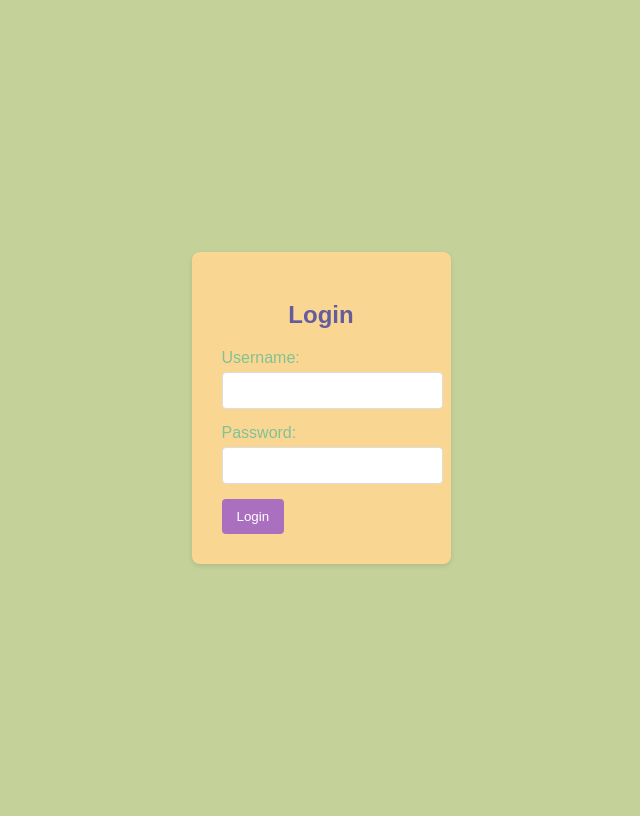
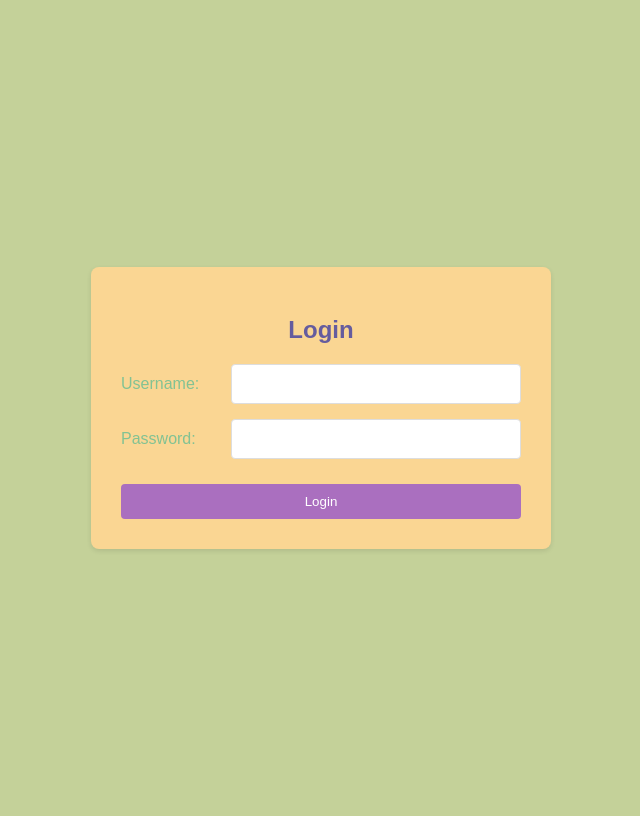
Before and after one commit to SeoulX/BingBong_AI, a Django app: page / in a window 1280 px wide. Shown: the whole page, without its empty margins (319-959 px from the left). Run offline with Django 5.2, Linux system fonts and the light colour scheme.

Commit message:
Fix Login - Drian

```diff
--- a/bingbong_dev/bingbong_devapp/static/bingbong_webapp/css/login.css
+++ b/bingbong_dev/bingbong_devapp/static/bingbong_webapp/css/login.css
@@ -12,6 +12,7 @@ body {
     padding: 30px;
     border-radius: 8px;
     box-shadow: 0 2px 5px rgba(0, 0, 0, 0.1);
+    width: 400px; /* Set a specific width for the form container */
   }
 
   h2 {
@@ -21,21 +22,26 @@ body {
   }
 
   .input-group {
+    display: flex; /* Enable Flexbox for input groups */
+    align-items: center; /* Align label and input vertically */
     margin-bottom: 15px;
   }
 
   label {
-    display: block;
-    margin-bottom: 5px;
+    width: 100px; /* Set a fixed width for labels */
     color: #82C293; /* Dark Sea Green */
+    text-align: left;
   }
 
   input[type="text"],
   input[type="password"] {
-    width: 100%;
+    flex: 1; /* Allow inputs to grow and fill remaining space */
     padding: 10px;
     border: 1px solid #ddd;
     border-radius: 4px;
+    font-size: 16px;
+    color: #333;
+    margin-left: 10px;
   }
 
   button {
@@ -45,6 +51,8 @@ body {
     border: none;
     border-radius: 4px;
     cursor: pointer;
+    width: 100%; /* Make button full width */
+    margin-top: 10px;
   }
 
   button:hover {
```
